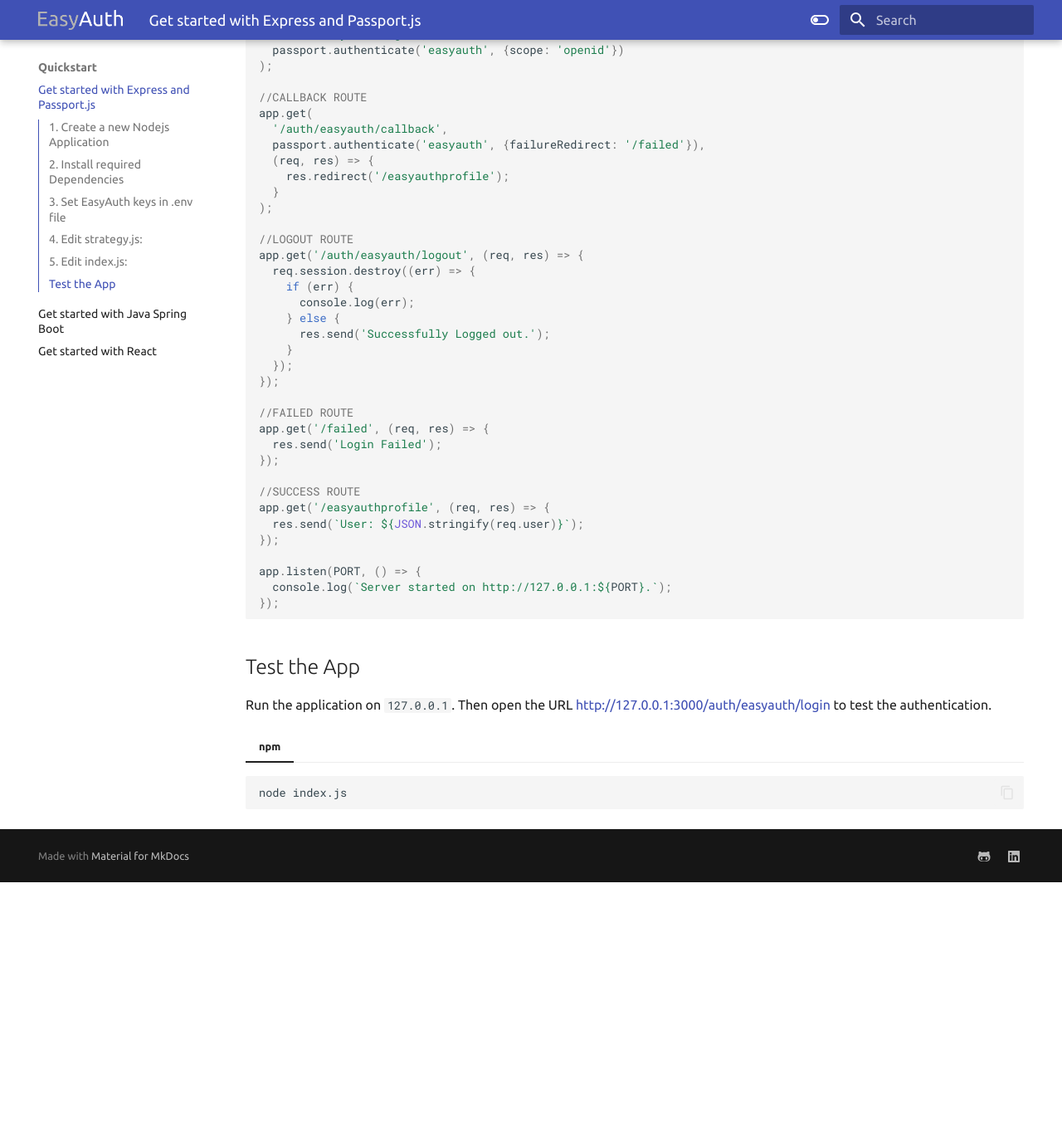
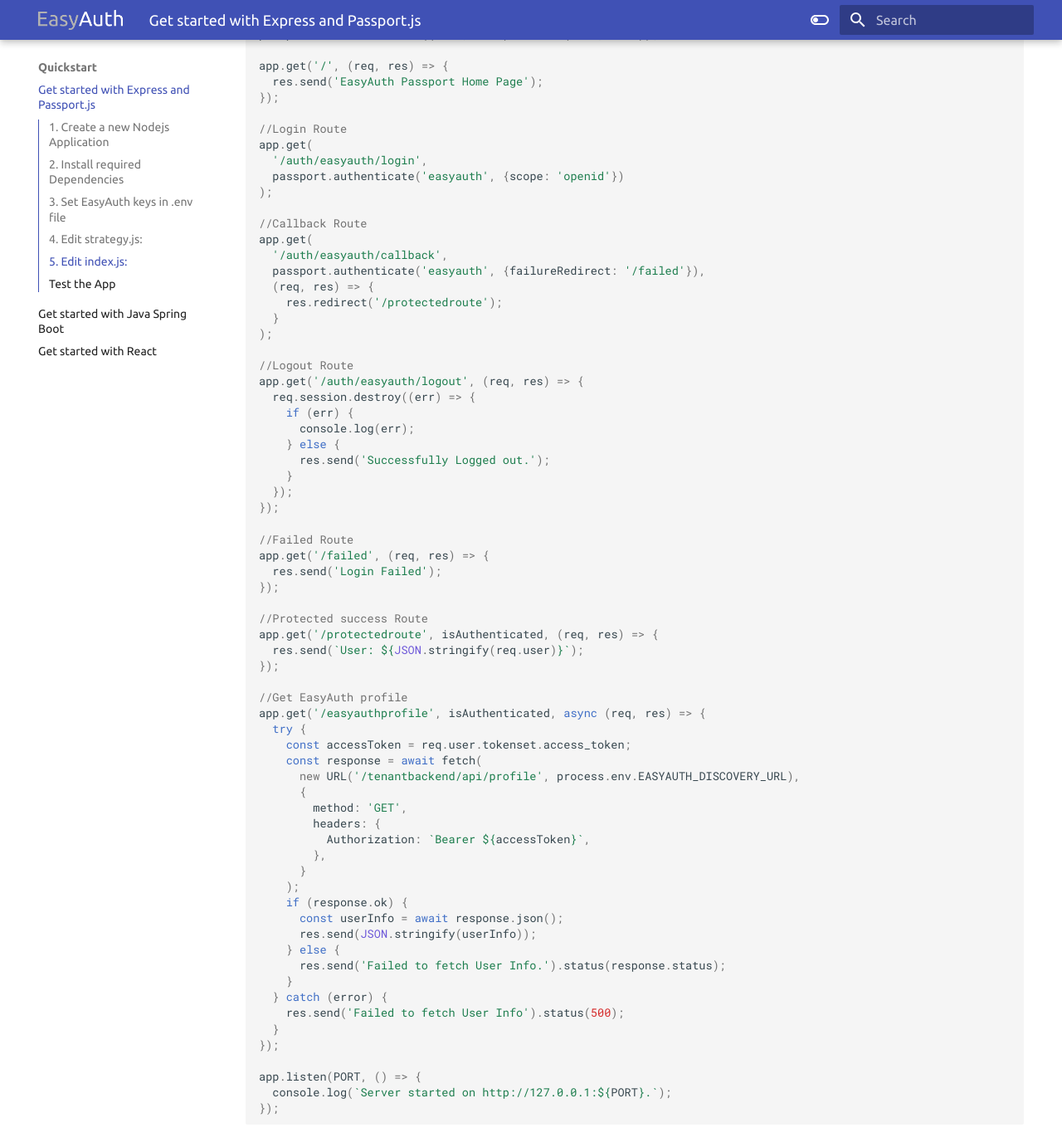
Before and after one commit to easyauth-io/docs, an MkDocs documentation site: the page built from docs/quickstart/express-passport.md, in a window 1280 px wide and 1400 px high, scrolled down 2484 px. Shown: the top 1382 px of the window at 83% size. Built offline with MkDocs 1.6.1 and Material for MkDocs 9.7.7, drawn with Linux system fonts in a browser that asks for light colours; before the commit the page ends 3547 px from its top, so only the background shows below that; some of the changed text lies outside the part shown.

Commit message:
minor changes

```diff
--- a/docs/quickstart/express-passport.md
+++ b/docs/quickstart/express-passport.md
@@ -99,6 +99,14 @@
 app.use(passport.initialize());
 app.use(passport.session());
 
+//A middleware to check user for protected routes.
+const isAuthenticated = (req, res, next) => {
+  if (req.isAuthenticated()) {
+    return next();
+  }
+  res.redirect('/auth/easyauth/login');
+};
+
 passport.serializeUser((user, done) => done(null, user));
 passport.deserializeUser((user, done) => done(null, user));
 
@@ -106,22 +114,22 @@
   res.send('EasyAuth Passport Home Page');
 });
 
-//LOGIN ROUTE
+//Login Route
 app.get(
   '/auth/easyauth/login',
   passport.authenticate('easyauth', {scope: 'openid'})
 );
 
-//CALLBACK ROUTE
+//Callback Route
 app.get(
   '/auth/easyauth/callback',
   passport.authenticate('easyauth', {failureRedirect: '/failed'}),
   (req, res) => {
-    res.redirect('/easyauthprofile');
+    res.redirect('/protectedroute');
   }
 );
 
-//LOGOUT ROUTE
+//Logout Route
 app.get('/auth/easyauth/logout', (req, res) => {
   req.session.destroy((err) => {
     if (err) {
@@ -132,14 +140,38 @@
   });
 });
 
-//FAILED ROUTE
+//Failed Route
 app.get('/failed', (req, res) => {
   res.send('Login Failed');
 });
 
-//SUCCESS ROUTE
-app.get('/easyauthprofile', (req, res) => {
+//Protected success Route
+app.get('/protectedroute', isAuthenticated, (req, res) => {
   res.send(`User: ${JSON.stringify(req.user)}`);
+});
+
+//Get EasyAuth profile
+app.get('/easyauthprofile', isAuthenticated, async (req, res) => {
+  try {
+    const accessToken = req.user.tokenset.access_token;
+    const response = await fetch(
+      new URL('/tenantbackend/api/profile', process.env.EASYAUTH_DISCOVERY_URL),
+      {
+        method: 'GET',
+        headers: {
+          Authorization: `Bearer ${accessToken}`,
+        },
+      }
+    );
+    if (response.ok) {
+      const userInfo = await response.json();
+      res.send(JSON.stringify(userInfo));
+    } else {
+      res.send('Failed to fetch User Info.').status(response.status);
+    }
+  } catch (error) {
+    res.send('Failed to fetch User Info').status(500);
+  }
 });
 
 app.listen(PORT, () => {
```
